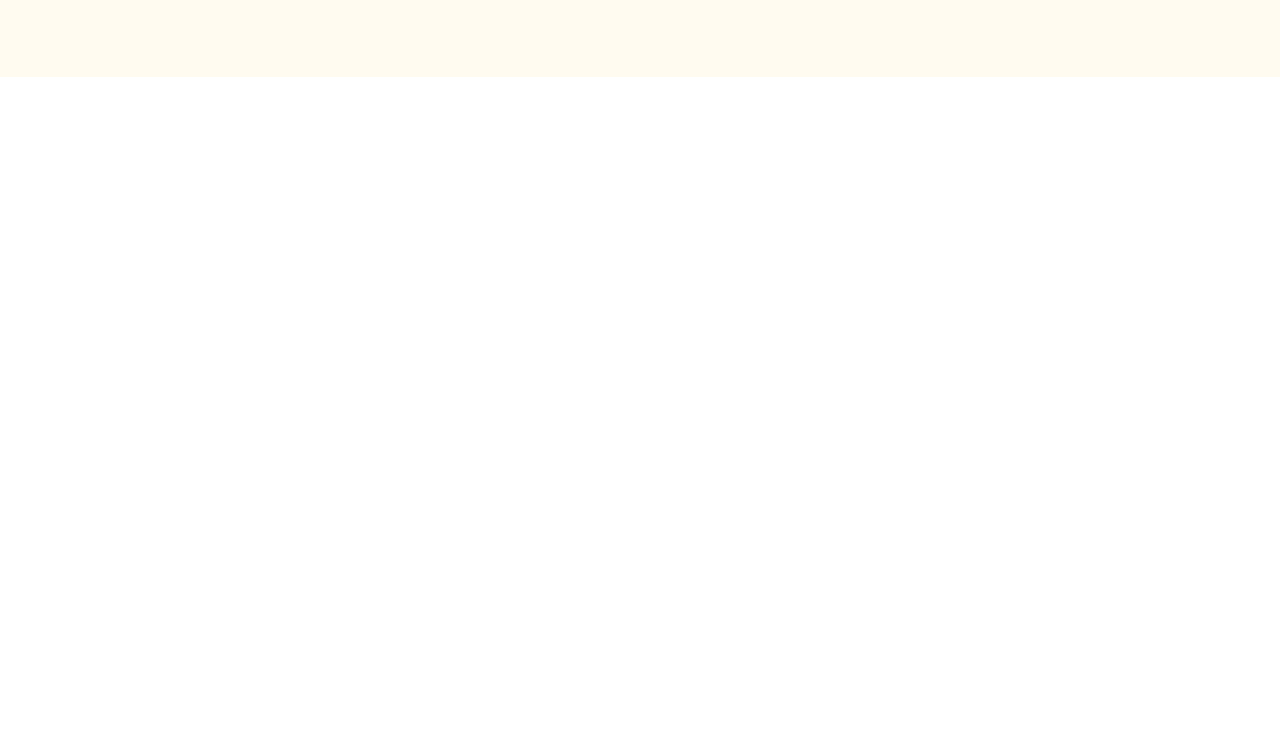
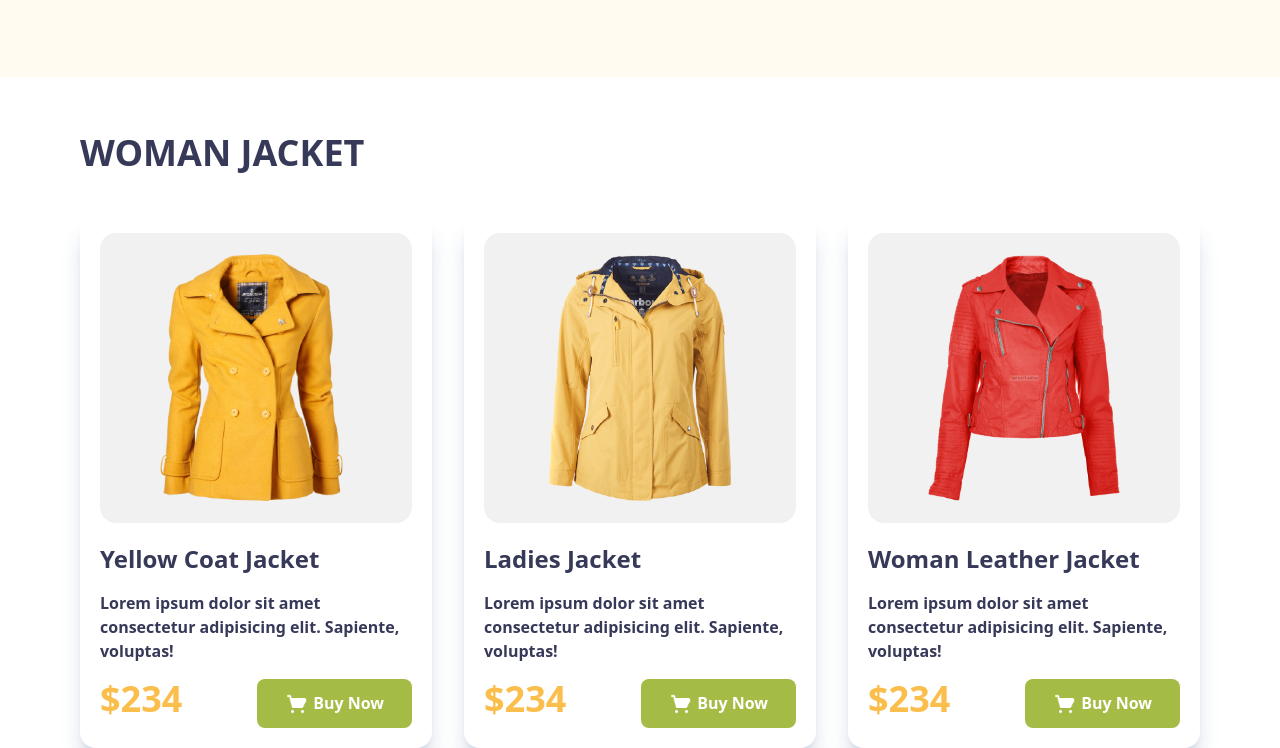
Before and after one commit to rakibul58/penguin-fashion, a plain HTML site: page index.html in a window 1280 px wide. Shown: the part 601-1349 px from the top of the page. Before the commit the page ends 1062 px from the top, so only its background shows below. Drawn offline with nearby package versions, Linux system fonts and the light colour scheme.

Commit message:
female jacket done

```diff
--- a/index.html
+++ b/index.html
@@ -20,6 +20,8 @@
                         bannerYellow: '#FABE4C',
                         bannerGray: '#363958',
                         bannerOlive: '#A4BC46',
+                        body: '#E5E5E5' ,
+                        card: '#F1F1F1' ,
                     }
                 }
             }
@@ -30,7 +32,7 @@
 
 <body>
     <!-- Header  -->
-    <header class="bg-headerBody mb-96">
+    <header class="bg-headerBody mb-14">
         <!-- Navbar -->
         <section>
             <nav class="container mx-auto">
@@ -54,7 +56,8 @@
                 <div class="md:flex justify-center items-center pb-20 px-5">
                     <div class="space-y-5">
                         <h1>
-                            <span class="uppercase text-bannerYellow font-bold text-4xl sm:text-6xl">Be the Penguins</span><br>
+                            <span class="uppercase text-bannerYellow font-bold text-4xl sm:text-6xl">Be the
+                                Penguins</span><br>
                             <span class="uppercase text-bannerGray font-bold text-4xl sm:text-6xl">of Winter</span>
                         </h1>
                         <p>Lorem ipsum dolor sit amet consectetur adipisicing elit.</p>
@@ -68,6 +71,73 @@
             </div>
         </section>
     </header>
+
+    <!-- main  -->
+    <main>
+        <!-- Female Jacket -->
+        <section class="container mx-auto">
+            <h1 class="uppercase text-4xl font-bold text-bannerGray mb-10 text-center ml-0 lg:text-left lg:ml-20">Woman Jacket</h1>
+            <div class="grid grid-cols-1 md:grid-cols-2 lg:grid-cols-3 gap-8 lg:mx-20">
+                <div class="bg-white rounded-2xl p-5 shadow-xl shadow-slate-300">
+                    <div class="bg-card rounded-2xl p-5 flex justify-center">
+                        <img class="w-3/4" src="images/jacket-1.png" alt="">
+                    </div>
+                    <div class="space-y-4 mt-5">
+                        <h3 class="font-bold text-2xl text-bannerGray">
+                            Yellow Coat Jacket
+                        </h3>
+                        <p class="font-semibold text-bannerGray">
+                            Lorem ipsum dolor sit amet consectetur adipisicing elit. Sapiente, voluptas!
+                        </p>
+                        <div class="flex justify-between">
+                            <h2 class="text-bannerYellow text-4xl font-bold">$234</h2>
+                            <button
+                                class="bg-bannerOlive rounded-lg px-7 py-3 font-bold text-white hover:bg-green-400"><img
+                                    class="inline w-6 " src="icons/shopping-cart 1.png" alt=""> Buy Now</button>
+                        </div>
+                    </div>
+                </div>
+                <div class="bg-white rounded-2xl p-5 shadow-xl shadow-slate-300">
+                    <div class="bg-card rounded-2xl p-5 flex justify-center">
+                        <img class="w-3/4" src="images/jacket-2.png" alt="">
+                    </div>
+                    <div class="space-y-4 mt-5">
+                        <h3 class="font-bold text-2xl text-bannerGray">
+                            Ladies Jacket
+                        </h3>
+                        <p class="font-semibold text-bannerGray">
+                            Lorem ipsum dolor sit amet consectetur adipisicing elit. Sapiente, voluptas!
+                        </p>
+                        <div class="flex justify-between">
+                            <h2 class="text-bannerYellow text-4xl font-bold">$234</h2>
+                            <button
+                                class="bg-bannerOlive rounded-lg px-7 py-3 font-bold text-white hover:bg-green-400"><img
+                                    class="inline w-6 " src="icons/shopping-cart 1.png" alt=""> Buy Now</button>
+                        </div>
+                    </div>
+                </div>
+                <div class="bg-white rounded-2xl p-5 shadow-xl shadow-slate-300">
+                    <div class="bg-card rounded-2xl p-5 flex justify-center">
+                        <img class="w-3/4" src="images/jacket-3.png" alt="">
+                    </div>
+                    <div class="space-y-4 mt-5">
+                        <h3 class="font-bold text-2xl text-bannerGray">
+                            Woman Leather Jacket
+                        </h3>
+                        <p class="font-semibold text-bannerGray">
+                            Lorem ipsum dolor sit amet consectetur adipisicing elit. Sapiente, voluptas!
+                        </p>
+                        <div class="flex justify-between">
+                            <h2 class="text-bannerYellow text-4xl font-bold">$234</h2>
+                            <button
+                                class="bg-bannerOlive rounded-lg px-7 py-3 font-bold text-white hover:bg-green-400"><img
+                                    class="inline w-6 " src="icons/shopping-cart 1.png" alt=""> Buy Now</button>
+                        </div>
+                    </div>
+                </div>
+            </div>
+        </section>
+    </main>
 </body>
 
 </html>
```
